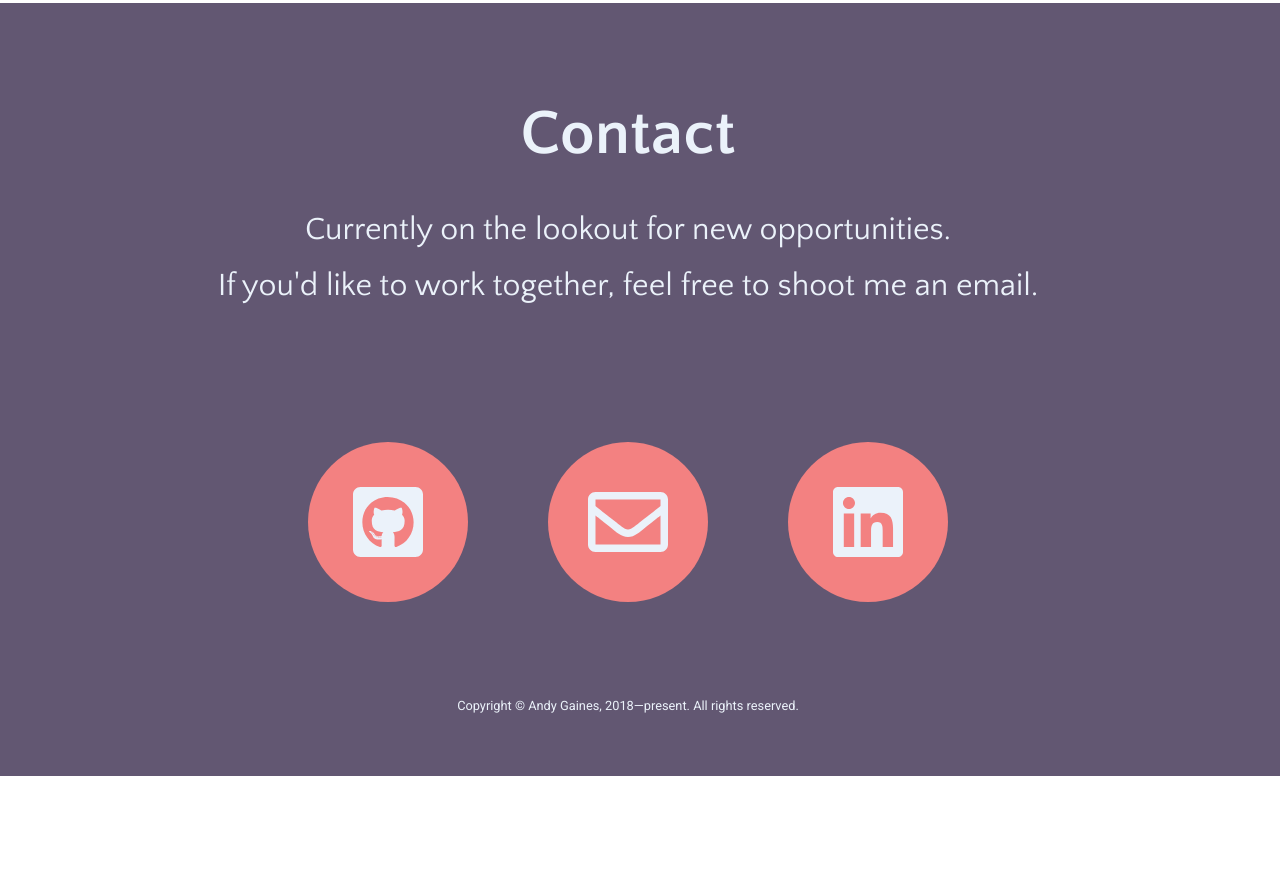
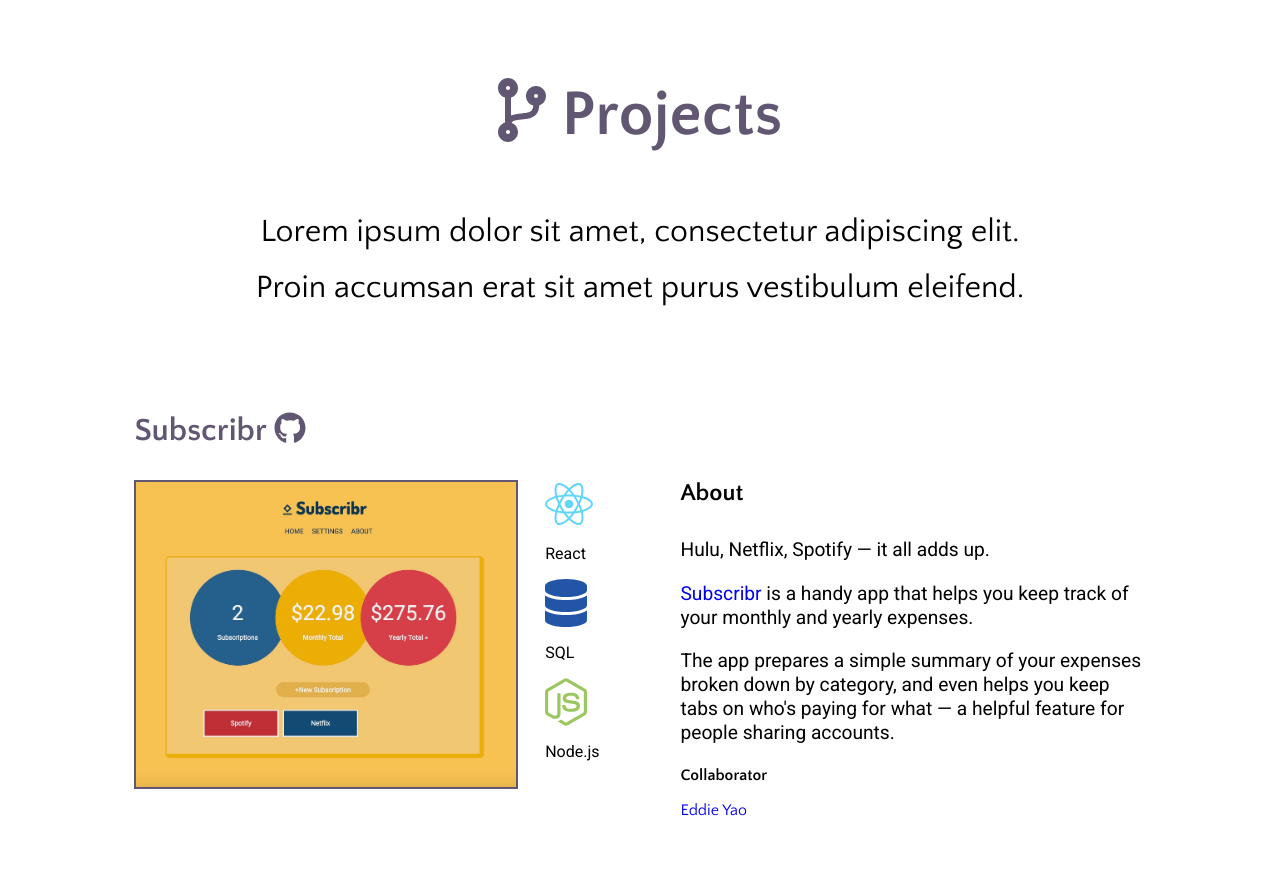
Before and after one commit to zizify/website-draft, a plain HTML site: page index.html in a window 1280 px wide. Shown: the part 4071-4940 px from the top of the page. Before the commit the page ends 4847 px from the top, so only its background shows below. Drawn offline with nearby package versions, Linux system fonts and the light colour scheme.

Commit message:
Renders projects correctly in large viewports

```diff
--- a/index.html
+++ b/index.html
@@ -198,6 +198,69 @@
         </div>
       </div>
     </section>
+    <div id="projects"></div>
+    <section class="projects-section content-section" id="projects">
+        <div class="space">
+          <h2 class="section-title color1-txt centered">
+            <i class="fas fa-code-branch"></i>
+            <span class="normal">Projects</span>
+          </h2>
+          <p class="section-summary">
+            Lorem ipsum dolor sit amet, consectetur adipiscing elit.
+            <br>
+            Proin accumsan erat sit amet purus vestibulum eleifend.
+          </p>
+        <div class="container">
+          <div class="project-1 left project">
+            <h3 class="project-header"><a target="_blank" href="https://vibrant-aryabhata-279d2b.netlify.com/" class="project-link color1-txt">Subscribr</a> <a target="_blank" href="https://github.com/adpoyao/capstone-suscribr-client"><i class="fab fa-github github-button color1-txt shift-right"></i></a></h3>
+            <div class="flex">
+              <div class="half flex-regular project-container">
+                <div class="three-fourths img-container">
+                  <a target="_blank" href="https://vibrant-aryabhata-279d2b.netlify.com/">
+                    <img src="assets/images/subscribr-screen.jpg" alt="Screenshot of Subscribr site." class="screenshot subscribr-screenshot" id="subscribr">
+                  </a>
+                  <div class="click-box color1 white-txt" id="subscribr-click">&ensp; click to see live app</div>
+                </div>
+                <div class="one-fourth icons-container">
+                  <div class="project-icons">
+                    <div class="project-icon">
+                      <i class="fab fa-react fa-3x" style="color:#62d5fb"></i>
+                      <p class="icon-label">React</p>
+                    </div>
+                    <div class="project-icon">
+                      <i class="fas fa-database fa-3x" style="color:#2355A7"></i>
+                      <p class="icon-label">SQL</p>
+                    </div>
+                    <div class="project-icon">
+                      <i class="fab fa-node-js fa-3x" style="color:#9bc660"></i>
+                      <p class="icon-label">Node.js</p>
+                    </div>
+                  </div>
+                </div>
+              </div>
+              <div class="half">
+                <div class="about-container">
+                    <div class="about-text">
+                      <h4 class="about-header">About</h4>
+                      <p class="about-para">Hulu, Netflix, Spotify — it all adds up.</p>
+                      <p class="about-para"><a target="_blank" href="https://vibrant-aryabhata-279d2b.netlify.com/" class="about-link">Subscribr</a> is a handy app that helps you keep track
+                        of your monthly and yearly expenses.</p>
+                      <p class="about-para">
+                      The app prepares a simple summary of your expenses broken down by category, and even helps you
+                      keep tabs on who's paying for what — a helpful feature for people sharing accounts.
+                    </p>
+                    </div>
+                    <div class="collaborator-container">
+                      <h4 class="collaborator-header">Collaborator</h4>
+                      <p><a target="_blank" href="http://eddiepo.co" class="collaborator-link">Eddie Yao</a></p>
+                    </div>
+                </div>
+              </div>
+            </div>
+          </div>
+        </div>
+      </div>
+    </section>
     <footer class="contact-section" id="contact">
       <div class="full-viewport color1">
         <div class="width">
--- a/style.css
+++ b/style.css
@@ -64,6 +64,10 @@ section {
 .flex-horizontal {
     display: flex;
     flex-direction: row;
+}
+
+.left {
+    text-align: left;
 }
 
 /* ELEMENT STYLINGS */
@@ -249,6 +253,27 @@ section {
 
 .copyright {
     font-size: 0.8rem;
+}
+
+.project-header {
+    font-size: 2rem;
+    text-align: left;
+}
+
+.project-link {
+    text-decoration: none;
+}
+
+.img-container img {
+    border: solid 2px #625772;
+}
+
+.click-box {
+    width: 100%;
+    padding: 0.5rem 0.15rem;
+    margin-top: -0.4rem;
+    display: none;
+    text-align: left;
 }
 
 /* MOBILE */
@@ -594,6 +619,42 @@ section {
     .copyright {
         margin-top: 6rem;
     }
+
+    .img-container img {
+        width: 100%;
+    }
+
+    .flex-regular {
+        display: flex;
+        justify-content: space-between;
+    }
+
+    .icons-container {
+        margin-right: 8%;
+    }
+
+    .about-container {
+        margin-left: 8%;
+    }
+
+    .about-header {
+        margin-top: 0;
+        font-size: 1.5rem;
+    }
+
+    .about-link {
+        font-family: 'Roboto', sans-serif;
+        text-decoration: none;
+    }
+
+    .collaborator-header {
+        margin-bottom: 0;
+    }
+
+    .collaborator-link {
+        text-decoration: none;
+    }
+
 }
 
 @media (min-width: 1025px) {
@@ -657,4 +718,9 @@ section {
         background-color: #2A9D8F;
         border-radius: 1.5rem;
     }
+
+    .about-para {
+        font-size: 1.2rem;
+        line-height: 125%;
+    }
 }
```
Also changed, not shown: oldindex.html (+0 -1 lines).
